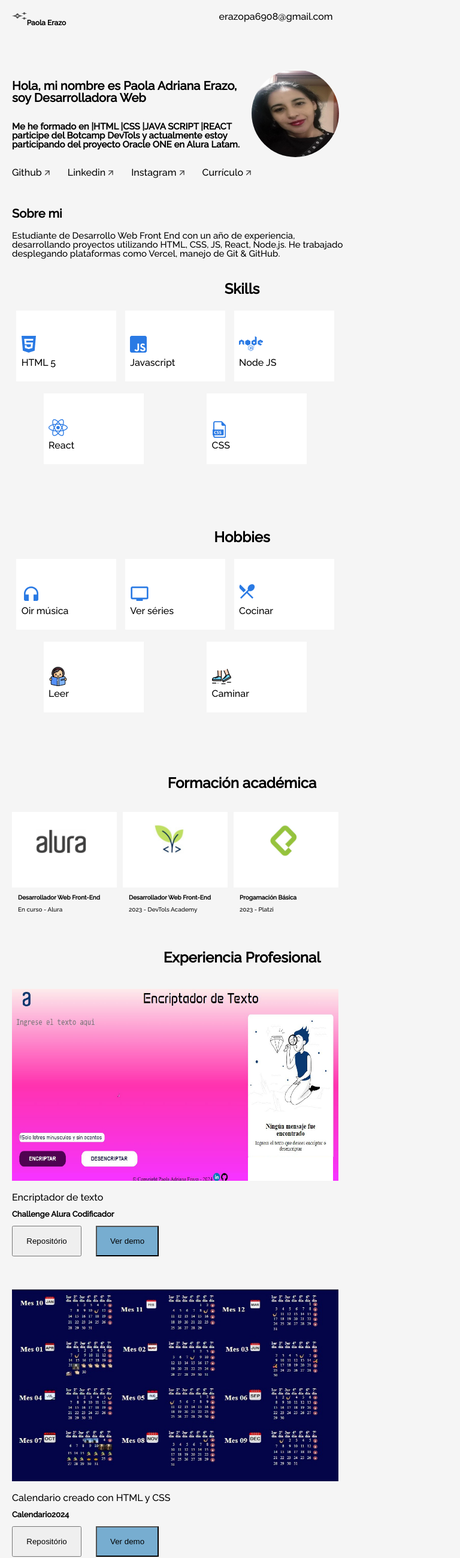
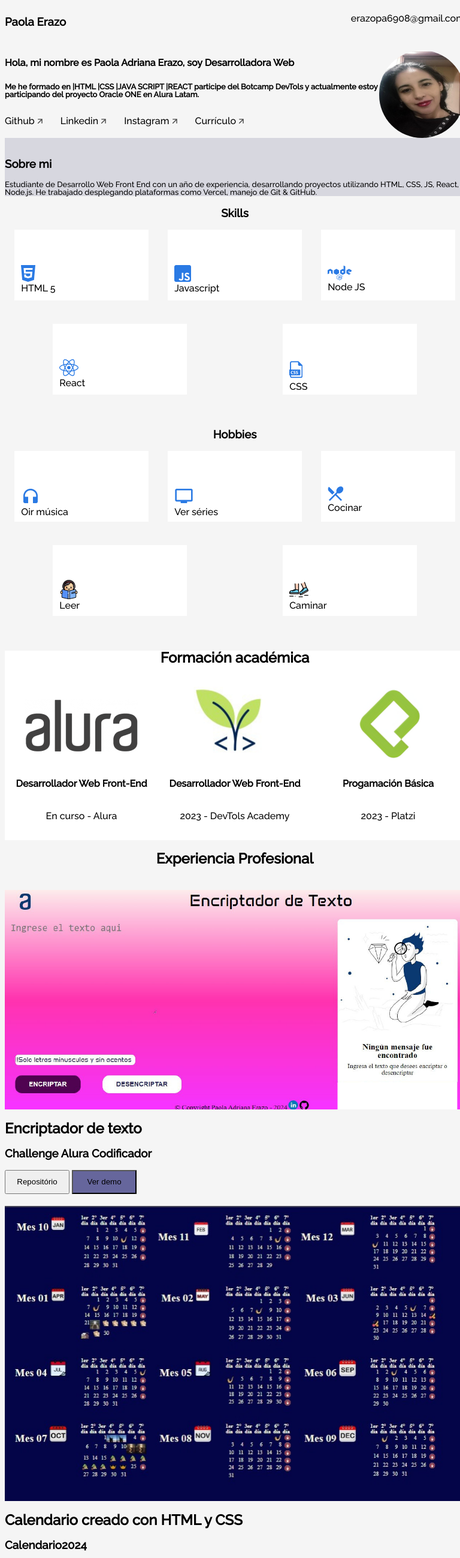
Before and after one commit to erazopa/portafolioAlura, a plain HTML site: page index.html in a window 768 px wide. Shown: the top 2598 px of the page at 60% size. Drawn offline with Linux system fonts and the light colour scheme.

Commit message:
final proyecto, media queri realizados

```diff
--- a/index.html
+++ b/index.html
@@ -19,7 +19,7 @@
     <div class="tudo">
         <section class="menu">
             <header class="menu__header">
-                <img class="img__vector" src="assets\vector.png">
+                <!-- <img class="img__vector" src="assets\vector.png"> -->
                 <h3 class="menu__title">Paola Erazo</h3>
             </header>
             <nav>
@@ -204,7 +204,8 @@
             <div class="experience__box">
                 <!-- Pon el logotipo/captura de pantalla de tu proyecto -->
                 <img class="experience__img" src="assets/encriptador.png">
-                <div class="experience__info-container" <h2 class="experience__title">Encriptador de texto</h2>
+                <div class="experience__info-container">
+                    <h2 class="experience__title">Encriptador de texto</h2>
                     <h3 class="experience__text">Challenge Alura Codificador</h3>
                     <div class="experience__description">
                         <!-- Pon el enlace del proyecto en Github o GithubPages -->
@@ -216,14 +217,13 @@
                     </div>
                 </div>
             </div>
-
             <div class="experience__box info__order">
                 <!-- Pon el logotipo/captura de pantalla de tu proyecto -->
                 <img class="experience__img" src="assets/calendario.jpeg">
-                <div class="experience__info-container" <h2 class="experience__title">Calendario creado con
-                    HTML y CSS
-                    </h2>
-                    <h3 class="experience__text">Calendario2024 </h3>
+                <div class="experience__info-container">
+                    <h2 class="experience__title">Calendario creado con
+                        HTML y CSS</h2>
+                    <h3 class="experience__text">Calendario2024</h3>
                     <div class="experience__description" id="calendario">
                         <!-- Pon el enlace del proyecto en Github o GithubPages -->
                         <span class="experience__repo"><a href="https://github.com/erazopa/calendarioh24"><button
@@ -234,11 +234,11 @@
                     </div>
                 </div>
             </div>
-
             <div class="experience__box">
                 <!-- Pon el logotipo/captura de pantalla de tu proyecto -->
                 <img class="experience__img" src="assets/hotels.jpeg">
-                <div class="experience__info-container" <h2 class="experience__title">Página de hoteles realizada con
+                <div class="experience__info-container">
+                    <h2 class="experience__title">Página de hoteles realizada con
                         HTML, JS, CSS y React</h2>
                     <h3 class="experience__text">Book It</h3>
                     <div class="experience__description">
@@ -251,10 +251,10 @@
                     </div>
                 </div>
             </div>
-
             <div class="experience__box info__order">
                 <img class="experience__img" src="assets/swape.jpeg">
-                <div class="experience__info-container" <h2 class="experience__title">Página creada con HTML, CSS,
+                <div class="experience__info-container">
+                    <h2 class="experience__title">Página creada con HTML, CSS,
                         JavaScript</h2>
                     <h3 class="experience__text">Página Swipe </h3>
                     <div class="experience__description">
@@ -267,15 +267,15 @@
                     </div>
                 </div>
             </div>
-
             <div class="experience__box">
                 <img class="experience__img" src="assets/alurabarberia.jpeg">
-                <div class="experience__info-container" <h2 class="experience__title">Página creada con HTML, CSS,
+                <div class="experience__info-container">
+                    <h2 class="experience__title">Página creada con HTML, CSS,
                         JavaScript</h2>
                     <h3 class="experience__text">Barberia Alura </h3>
                     <div class="experience__description">
                         <!-- Pon el enlace del proyecto en Github o GithubPages -->
-                        <span class="experience__repo"><a href="https://github.com/erazopa/alura-barberia""><button
+                        <span class="experience__repo"><a href="https://github.com/erazopa/alura-barberia"><button
                                     class=" experiencia__botao--repo">Repositório</button></a></span>
                         <span class="experience__demo"><a href="https://erazopa.github.io/alura-barberia/"><button
                                     class="experience__botao--demo">Ver
@@ -283,6 +283,7 @@
                     </div>
                 </div>
             </div>
+        </section> -->
 
         <!-- Sección de Contacto -->
         <section class="formcontato" id="contacto">
--- a/style.css
+++ b/style.css
@@ -4,28 +4,29 @@ en las secciones señaladas */
 /*Já deixaremos o básico de reset de estilos. Caso queira adicionar mais informações
 coloque nas sessões indicadas*/
 
-:root{
+:root {
   /* Inserta la variable de los otros colores inspeccionando el exemplo de figma */
   /*Se esforce para trabalhar com variáveis, é uma dica profissional valiosa*/
-   --cor-de-fundo: #F5F5F5;
+  --cor-de-fundo: #f5f5f5;
   --cor-de-link: #000;
 }
 
 body {
   box-sizing: border-box;
-    background-color: var(--cor-de-fundo) ;
-    font-family: 'Raleway';
-    margin: 2rem 5rem;
+  background-color: var(--cor-de-fundo);
+  font-family: "Raleway";
   padding: 0;
   line-height: 1;
-    width: auto;
+  width: 100%;
   height: auto;
   overflow-x: hidden;
 }
-ol, ul,li {
+ol,
+ul,
+li {
   list-style: none;
 }
-a{
+a {
   text-decoration: none;
   color: var(--cor-de-link);
 }
@@ -41,497 +42,353 @@ con una interfaz de usuario compleja, y permite la reutilización del código ex
 
 Enlace de la documentación oficial!
 https://en.bem.info/methodology/quick-start/*/
-
-/*Sección Menu*/
-
-section.menu{
-    width: auto;
-    height: 88px;
-    display: flex
-
-}
-
-header, nav, .menu__list{
+/* body {
+  margin: 2rem 2rem;
+} */
+header,
+nav {
   display: flex;
 }
 
-    .menu__list{
-        justify-content:flex-end;
-        gap: 40px;
-        width: 1040px;
-        height: 19px;
-
-    }
-    .doble_contato{
-        display: none;
-    }
-
-/*Sección Title*/
-
-section.title{
-    display: flex;
-    margin-top: 40px;
-}
-.title__profile{
-    width: 368px;
-    height: 368px;
-    background-size:cover ;
-    border-radius: 250px;
-
-
-    order: 3;
-}
-.title__bio{
-    font-size: 3rem;
-}
-h3 {
-    font-size: 1.5rem ;
-}
-.title__div, .title__container{
-    display: flex;
-    }
-
-.title__container{
-    flex-direction: column;
-    flex-shrink:20;
-    }
-
-.title__network{
-    padding: 0;
-    display: flex;
-    gap: 30px;
-
-}
-
-
-/*Sección About*/
-
-section.about{
-padding-right: 320px;
-padding-bottom: 5%;
-}
-p {
-    font-size: 1rem;
-}
-
-/* Sección Skills */
-section.skills {
-    text-align: center;
-
-}
-.skills__line{
-    display: flex;
-    justify-content: space-between;
-    padding-bottom: 5%;
-}
-.skills__box {
-
-    background-color: white;
-    width: 176px;
-    height: 174px;
-
-}
-.skills__box__img__name {
-    display:flex;
-    flex-direction: column-reverse;
-    align-items:flex-start;
-    margin-left: 5%;
-    margin-top: 60%;
-    padding: 0%;
-}
-/*Sección Hobbies*/
-
-section.hobbies{
-    text-align: center;
-}
-.hobbies__line{
+/*Menu*/
+section.menu {
   display: flex;
   justify-content: space-between;
 }
-.hobbies__box{
+
+.menu__list {
+  display: none;
+  padding-bottom: 15px;
+}
+.doble_contato {
+  padding-top: 15px;
+}
+
+/*Titulo*/
+section.title {
+  display: flex;
+}
+.title__profile {
+  width: 98px;
+  height: 98px;
+  background-size: cover;
+  border-radius: 100px;
+}
+.title__network {
+  padding: 0;
+  display: flex;
+  gap: 25px;
+}
+
+.title__container {
+  display: flex;
+  flex-direction: column;
+  h3 {
+    font-size: 13px;
+  }
+}
+/*Sección sobre mi*/
+section.about {
+  padding-top: 15px;
+  background-color: rgb(215, 215, 223);
+  p {
+    font-size: 13px;
+  }
+}
+
+/*Skills*/
+section.skills {
+  .skills__title {
+    text-align: center;
+  }
+  .skills__line {
+    display: flex;
+    flex-wrap: wrap;
+    justify-content: space-around;
+  }
+  .skills__box {
+    width: 156px;
+    height: 118px;
+    margin-bottom: 5%;
     background-color: white;
-    width: 176px;
-    height: 174px;
+  }
+  .skills__box__img__name {
+    display: flex;
+    flex-direction: column;
+    align-items: flex-start;
+    margin-left: 5%;
+    margin-top: 35%;
+    padding: 0%;
+  }
+}
+/*Hobbies*/
+section.hobbies {
+  .hobbies__title {
+    text-align: center;
+  }
+  .hobbies__line {
+    display: flex;
+    flex-wrap: wrap;
+    justify-content: space-around;
+  }
+  .hobbies__box {
+    width: 156px;
+    margin-bottom: 5%;
+    background-color: white;
   }
   .hobbies__box__img__name {
     display: flex;
     flex-direction: column;
     align-items: flex-start;
     margin-left: 5%;
-    margin-top: 60%;
+    margin-top: 35%;
     padding: 0%;
   }
-
-/* Experiencia Académica*/
-
-section.academic{
-    margin-top: 150px;
-    display: flex;
-    flex-direction: column-reverse;
-
-    .academic__title{
+}
+/*Formación Académica*/
+section.academic {
+  background-color: white;
+  .academic__title {
     text-align: center;
-        padding-bottom: 50px;
-
-
   }
-
-}
-
-.academic__courses{
-    display: flex;
-    justify-content: space-between;
-    gap: 25px;
-    width: auto;
-    height: 347px;
-}
-.academic__courses__box{
-    display: flex;
-    width: 368px;
-    height: 347px;
-}
-.academic__courses__list{
+  .academic__courses__list {
+    padding: 0%;
     display: flex;
     flex-direction: column;
     align-items: center;
-    padding: 0px;
-    padding-top: 20px;
-    width: 368px;
-    height: 286px;
-    background-color: white;
   }
-.academic__courses__item__img {
-    width: 192px;
-    height: 130px;
-
 }
-
-
-
-/* experiencia*/
-
-section.experience{
+/*Experiencia Profesional*/
+section.experience {
   display: flex;
   flex-direction: column;
-.experience__section__title{
-    text-align: center;
-    }
-}
   .experience__box {
     display: flex;
     flex-direction: column;
-    flex-wrap: wrap;
-    justify-content: space-between;
-    flex-shrink:10;
-    width: 1136px;
-    height: 406px;
-    padding-bottom: 50px;
     margin-top: 20px;
   }
-.experience__info-container{
-    margin-left: 30px;
-    margin-top: 60px;
-    width: 368px;
-    height: 112px;
+  .experience__section__title {
+    text-align: center;
   }
   .experience__img {
-    width: 752px;
-    height: 406px;
+    width: -webkit-fill-available;
   }
   .experiencia__botao--repo {
-    width: 116px;
-    height: 51px;
-    margin-right: 20px;
+    width: 108px;
+    height: 40px;
   }
   .experience__botao--demo {
-    background-color: rgb(119, 173, 208);
-    width: 105px;
-    height: 51px;
+    width: 108px;
+    height: 40px;
+    background-color: rgb(102, 102, 156);
   }
-.info__order {
-    display: flex;
-    flex-wrap: wrap-reverse;
+}
 
+/*Contacto*/
+section.formcontato {
+  padding: 10px 15px;
+  background-color: rgb(215, 215, 223);
+  .formcontato__img {
+    display: none;
   }
-/*Contacto*/
-
-section.formcontato{
-display: flex;
-
-.formcontato__contacto {
-    display: flex;
-}
-.formcontato__form{
+  .formcontato__form {
     display: flex;
     flex-direction: column;
   }
-.formcontato__text{
-    margin-left: 20px;
-}
-.formcontato__input{
+  .formcontato__input {
+    width: 383px;
     margin-bottom: 30px;
     padding-bottom: 30px;
   }
-.formcontato__botao{
+  .formcontato__textarea {
+    width: 383px;
+  }
+  .formcontato__botao {
     background-color: rgb(119, 173, 208);
     margin-top: 30px;
     width: 144px;
     height: 51px;
   }
 }
-
+/*Footer*/
 /*footeer*/
-
-section.footer{
+section.footer {
   display: flex;
   flex-direction: column;
   justify-content: center;
-
-.footer__rodape{
+}
+.footer__rodape {
   text-align: center;
   margin-top: 30px;
-}
-p {
-    font-size: 22px;
-}
-.formcontato--esquerda{
-    display:flex;
-}
-
 }
 
 /* Vamos a desafiarnos trabajando con responsividad?
 Utiliza las referencias de los breakpoints @media abajo */
-
-
-/*Tablet*/
-@media (max-width: 768px) {
-    body {
-        margin: 20px 20px;
+@media (min-width: 768px) {
+  section.title {
+    display: flex;
+    margin-top: 20px;
+    .title__profile {
+      width: 146px;
+      height: 146px;
+      order: 2;
     }
-    /* Menú */
-section.menu {
-    width: 768px;
-    height: 56px;
+    .title__bio {
+      font-size: 1rem;
     }
-.img__vector{
-    width: 24%;
-    height: 24%;
+    h3 {
+      font-size: 0.8rem;
     }
-.menu__title {
-    width: 102px;
-    height: 19px;
-    font-size: 12px;
-}
-.menu__list{
-    display: none;
-}
-.doble_contato {
+    .title__div,
+    .title__container {
       display: flex;
-    margin-left: 230px;
     }
 
-/*title*/
-section.title {
-    .title__profile{
-        width: 146px;
-        height: 146px;
-        border-radius: 100%;
+    .title__container {
+      flex-direction: column;
+      flex-shrink: 20;
     }
-    .title__div{
-        width: 768px;
-        height: 210px;
+
+    .title__network {
+      padding: 0;
+      display: flex;
+      gap: 30px;
     }
-    .title__container{
-        width: 400px;
-        height: 130px;
   }
-    .title__bio {
-        font-size: 20px;
+  section.skills {
+    .skills__box {
+      width: 224px;
+      height: 118px;
     }
-    .title__subsection{
-        font-size: 15px;
+    .skills__box__img__name {
+      margin-top: 26%;
+    }
+  }
+  section.hobbies {
+    .hobbies__box {
+      width: 224px;
+      height: 118px;
+    }
+    .hobbies__box__img__name {
+      margin-top: 26%;
+    }
+  }
+  section.academic {
+    .academic__courses {
+      display: flex;
+      flex-direction: row;
+      justify-content: center;
+    }
+    .academic__courses__box {
+      width: -webkit-fill-available;
     }
   }
 
-section.about {
-    padding-right: 0px;
-    width: 563px;
-    height: 100px;
-    padding-bottom: 0px;
+  section.formcontato {
+    .formcontato__input {
+      width: 720px;
     }
-.about__title{
-    font-size: 20px;
-}
-.about__paragraph {
-    font-size: 15px;
-}
-
-/*Skills*/
-section.skills {
-    width: 768px;
-    height: 390px;
-
-    .skills__box{
-        width: 167px;
-        height: 118px;
-        margin-bottom: 20px;
-    }
-    .skills__line {
-        width: 545px;
-        flex-wrap: wrap;
-        justify-content: space-around;
-
-    }
-
-    .skills__box__img__name{
-        margin-top: 25%;
-        flex-direction: column;
-    }
-    .skills__img{
-        width: 24px;
-        height: 37px;
-    }
-}
-/*Hobbies*/
-section.hobbies {
-    width: 768px;
-    height: 390px;
-
-    .hobbies__box{
-        width: 167px;
-        height: 118px;
-        margin-bottom: 20px;
-    }
-
-    .hobbies__line{
-        width: 545px;
-        flex-wrap: wrap;
-        justify-content: space-around;
-    }
-    .hobbies__box__img__name{
-        margin-top: 25%;
-        flex-direction: column;
-    }
-    .hobbies__img{
-        width: 24px;
-        height: 37px;
-    }
-
-}
-
-/*Formación Académica*/
-section.academic {
-    margin-top: 0;
-    flex-direction: column;
-    width: 768px;
-    height: 291px;
-.academic__title{
-    padding-bottom: 0px;
-}
-.academic__courses{
-    width: 545px;
-    height: 192px;
-    gap:0;
-}
-.academic__courses__box{
-    width: 175px;
-    height: 185px;
-}
-.academic__courses__list{
-    width: 175px;
-    height: 106px;
-    align-items: flex-start;
-}
-.academic__courses__item__img{
-    padding-left: 20px;
-    width: 84px;
-    height: 58px;
-
-}
-.academic__courses__item__title{
-    width: 187px;
-    height: 19px;
-    margin-top: 60px;
-}
-h4 {
-    font-size: 10px;
-    justify-content: left;
-    margin: 0;
-    padding-left: 10px;
-}
-.academic__subtitle{
-    font-size: 10px;
-    padding-left: 10px;
-
-}
-}
-/*Experiencia Profesional*/
-section.experience {
-    width: 768px;
-    height: 2017px;
-    .experience__box{
-        width: 704px;
-        height: 1911px;
-        display: flex;
-        flex-wrap: nowrap;
-    }
-    .info__order{
-        display: flex;
-        flex-direction: column;
-    }
-    .experience__img{
-        width: 545px;
-        height: 320px;
-    }
-    .experience__info-container{
-        margin-left: 0;
-        margin-top: 20px;
-        width: 704px;
-        height: 91px;
-    }
-    h3 {
-        font-size: 13px;
+    .formcontato__textarea {
+      width: 720px;
     }
   }
 }
-/* Contacto */
-section.formcontato {
-     .formcontato--esquerda{
+/*Mobile*/
+@media (min-width: 1024px) {
+  section.menu {
+    .menu__list {
+      display: flex;
+      gap: 40px;
+    }
+    .about__paragraph {
+      font-size: 1.5rem;
+    }
+    .doble_contato {
       display: none;
     }
   }
- /* footer */
-section.footer {
-    width: 545px;
-    height: 102px;
-    .footer__rodape {
-        width: 545px;
-        height: 110px;
-        margin-top: 0;
+  section.title {
+    margin-bottom: 60px;
+    .title__profile {
+      width: 368px;
+      height: 368px;
+      border-radius: 200px;
+    }
+    .title__bio {
+      font-size: 2.5rem;
+    }
+    h3 {
+      font-size: 1.5rem;
     }
   }
-
-
-/*Mobile*/
-@media (min-width: 425px) {
-
-/*Menu*/
-
-/*Titulo*/
-
-/*Sección sobre mi*/
-
-/*Skills*/
-
-/*Hobbies*/
-
-/*Formación Académica*/
-
-/*Experiencia Profesional*/
-
- /*Contacto*/
-
-/*Footer*/
-
+  section.about {
+    padding-right: 320px;
+    padding-bottom: 5%;
+    .about__paragraph {
+      font-size: 1.5rem;
     }
+  }
+  section.skills {
+    .skills__box {
+      width: 176px;
+      height: 174px;
+    }
+    .skills__box__img__name {
+      margin-top: 60%;
+    }
+  }
+  section.hobbies {
+    .hobbies__box {
+      width: 176px;
+      height: 174px;
+    }
+    .hobbies__box__img__name {
+      margin-top: 60%;
+    }
+  }
+  section.experience {
+    .experience__section__title {
+      text-align: center;
+    }
+    .experience__box {
+      display: flex;
+      flex-direction: row;
+      justify-content: space-between;
+      padding-bottom: 50px;
+    }
+    .experience__img {
+      width: 752px;
+      height: 406px;
+    }
+    .experience__info-container {
+      display: flex;
+      flex-direction: column;
+      align-self: center;
+      margin-left: 5px;
+      width: 368px;
+      height: 112px;
+    }
+    .info__order {
+      display: flex;
+      flex-direction: row-reverse;
+    }
+  }
+  section.formcontato {
+    .formcontato__img {
+      display: flex;
+    }
+    .formcontato__contacto {
+      display: flex;
+      flex-direction: row;
+    }
+    .formcontato__text {
+      padding-left: 20px;
+    }
+    .formcontato__input {
+      width: 520px;
+    }
+    .formcontato__textarea {
+      width: 520px;
+    }
+  }
+}
```
Lines whose indentation alone changed are shown as unchanged.
